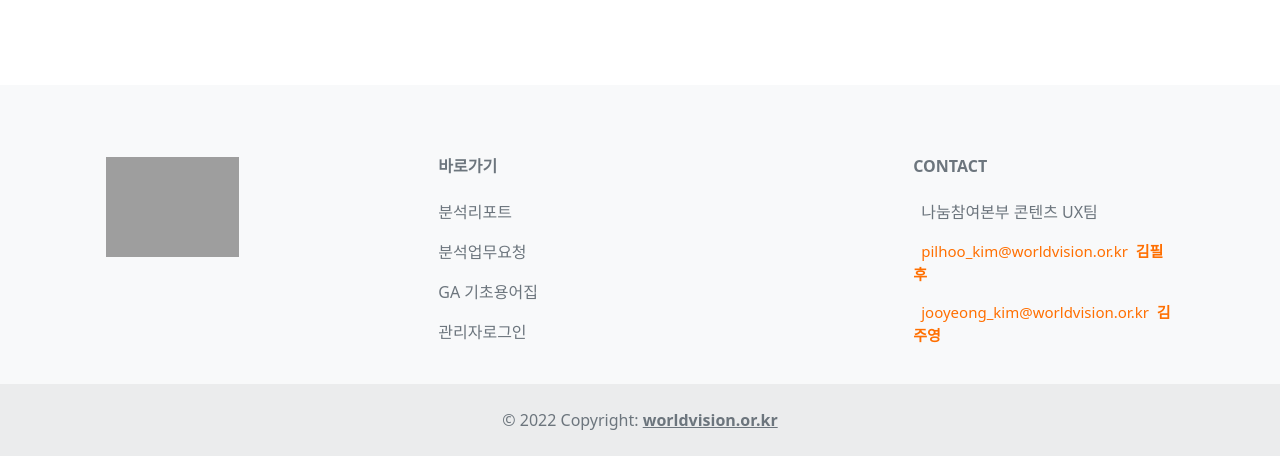
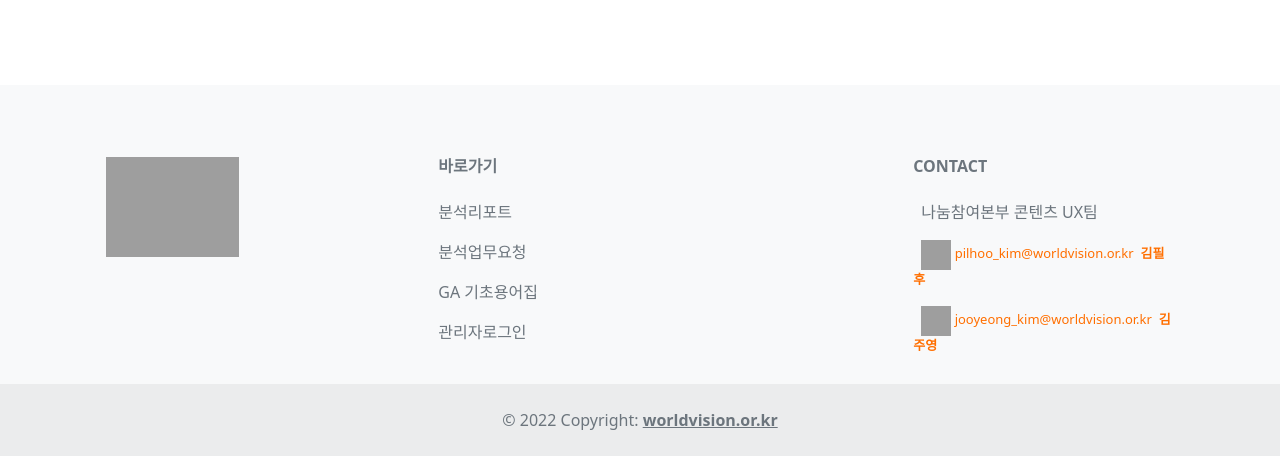
Before and after one commit to pplog-ph/digital_analysis_center, a Django app: page /common/login/ in a window 1280 px wide. Shown: the part 945-1401 px from the top of the page. Run offline with Django 3.2, Linux system fonts and the light colour scheme; some libraries are stand-ins or nearby versions; grey boxes are pictures that could not be loaded.

Commit message:
프로필 이미지 추가

```diff
--- a/templates/base.html
+++ b/templates/base.html
@@ -94,13 +94,17 @@ height="0" width="0" style="display:none;visibility:hidden"></iframe></noscript>
             Contact
           </h6>
             <p><i class="fas fa-home me-2"></i> 나눔참여본부 콘텐츠 UX팀</p>
-          <p style="color:#ff6f00;font-size:15px">
+          <p style="color:#ff6f00;font-size:13px">
               <i class="fas fa-envelope me-2"></i>
+              <img src="https://storage.googleapis.com/bamboo-magnet-314906.appspot.com/images/%EA%B9%80%ED%95%84%ED%9B%84_%EB%AF%B8%EB%AA%A8%EC%A7%802.png" alt="Profile Image" width="30" height="30">
               pilhoo_kim@worldvision.or.kr&nbsp;&nbsp;<b>김필후</b>
+
           </p>
-          <p style="color:#ff6f00;font-size:15px">
+          <p style="color:#ff6f00;font-size:13px">
               <i class="fas fa-envelope me-2"></i>
+              <img src="https://storage.googleapis.com/bamboo-magnet-314906.appspot.com/images/%EB%82%B4%20%ED%94%84%EB%A1%9C%EC%A0%9D%ED%8A%B8.png" alt="Profile Image" width="30" height="30">
               jooyeong_kim@worldvision.or.kr&nbsp;&nbsp;<b>김주영</b>
+
           </p>
         </div>
         <!-- Grid column -->
```
